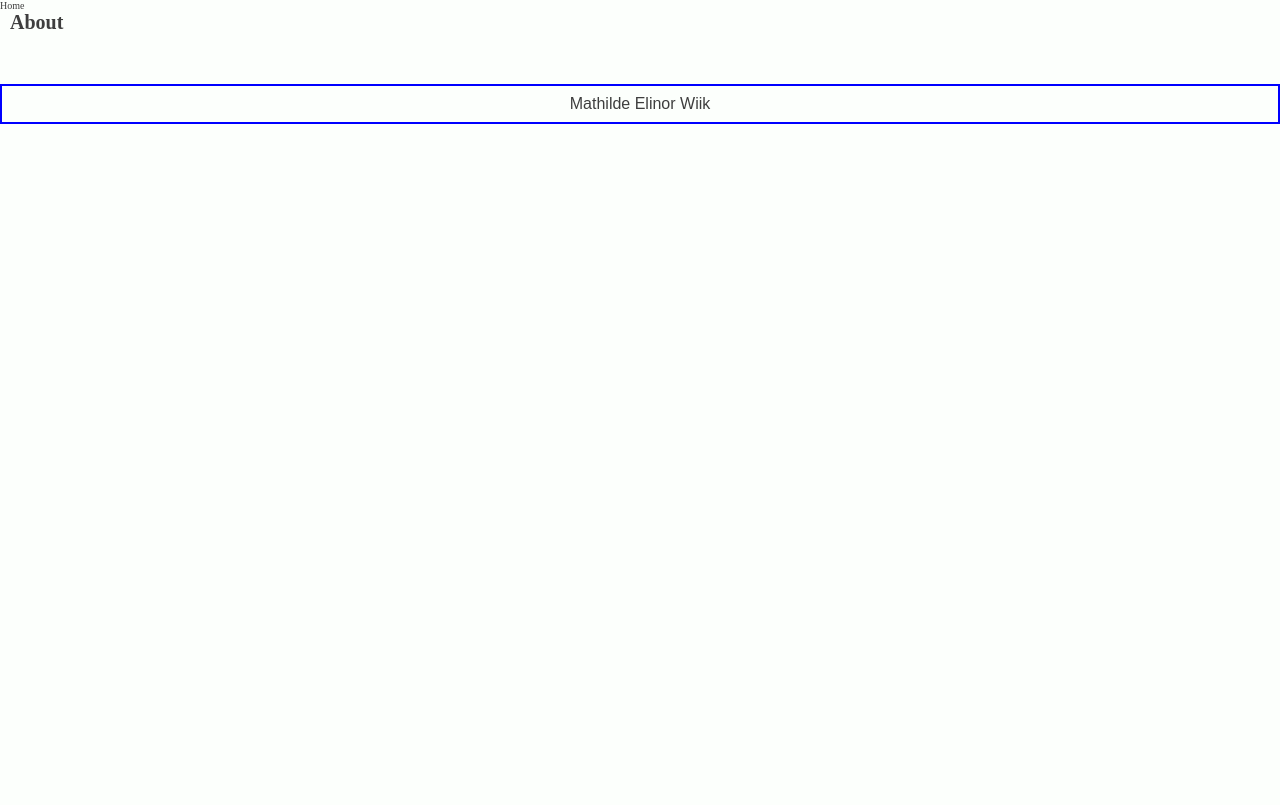
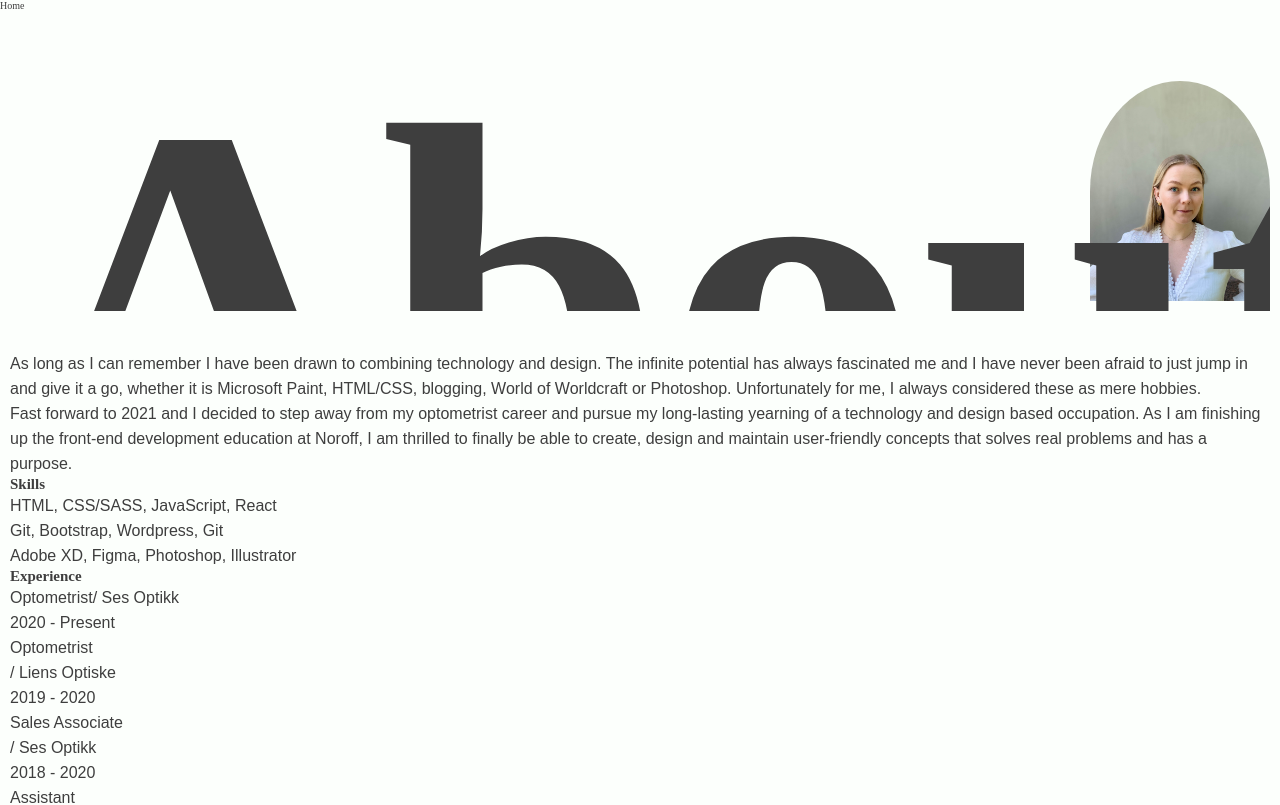
Before and after one commit to mathildeew/mathildeelinor-react, a React (Vite) app: page /about in a window 1280 px wide. Shown: the top 805 px of the page. Built offline with nearby package versions, Linux system fonts and the light colour scheme; a web font is replaced by a local one.

Commit message:
content and styles for about page

```diff
--- /dev/null
+++ b/src/components/About/AboutContainer.styles.jsx
@@ -0,0 +1,35 @@
+import styled from "styled-components";
+
+export const AboutContainer = styled.div`
+  .aboutTop {
+    height: 300px;
+    margin-bottom: 40px;
+    position: relative;
+    overflow: hidden;
+  }
+
+  h1 {
+    font-size: 40vw;
+    position: absolute;
+    z-index: 2;
+    top: 20;
+  }
+
+  .selfImg {
+    background: url("../../../public/self2.jpg");
+    height: 220px;
+    width: 180px;
+    background-size: cover;
+    background-position: top center;
+    border-top-right-radius: 50%;
+    border-top-left-radius: 50%;
+    position: absolute;
+    right: 0;
+    top: 70px;
+    z-index: 1;
+  }
+
+  .pinline {
+    display: flex;
+  }
+`;
--- a/src/components/About/index.jsx
+++ b/src/components/About/index.jsx
@@ -1,7 +1,65 @@
+import { AboutContainer } from "./AboutContainer.styles";
+
 export default function About() {
   return (
-    <>
-      <h1>About</h1>
-    </>
+    <AboutContainer>
+      <div className="aboutTop">
+        <h1>About</h1>
+        <div className="selfImg"></div>
+      </div>
+
+      <p>
+        As long as I can remember I have been drawn to combining technology and
+        design. The infinite potential has always fascinated me and I have never
+        been afraid to just jump in and give it a go, whether it is Microsoft
+        Paint, HTML/CSS, blogging, World of Worldcraft or Photoshop.
+        Unfortunately for me, I always considered these as mere hobbies.
+      </p>
+      <p>
+        Fast forward to 2021 and I decided to step away from my optometrist
+        career and pursue my long-lasting yearning of a technology and design
+        based occupation. As I am finishing up the front-end development
+        education at Noroff, I am thrilled to finally be able to create, design
+        and maintain user-friendly concepts that solves real problems and has a
+        purpose.
+      </p>
+
+      <div>
+        <h2>Skills</h2>
+        <p>HTML, CSS/SASS, JavaScript, React</p>
+        <p>Git, Bootstrap, Wordpress, Git</p>
+        <p>Adobe XD, Figma, Photoshop, Illustrator</p>
+      </div>
+
+      <div className="aboutExperience">
+        <h2>Experience</h2>
+
+        <div className="pinline">
+          <p>Optometrist</p>
+          <p>/ Ses Optikk</p>
+        </div>
+        <p>2020 - Present</p>
+
+        <p>Optometrist</p>
+        <p>/ Liens Optiske</p>
+        <p>2019 - 2020</p>
+
+        <p>Sales Associate</p>
+        <p>/ Ses Optikk</p>
+        <p>2018 - 2020</p>
+
+        <p>Assistant</p>
+        <p>/ Linden Steinerbarnehage</p>
+        <p>2014 - 2015</p>
+
+        <p>Assistant</p>
+        <p>/ Steinerbarnehagen i Bærum</p>
+        <p>2012 - 2014</p>
+      </div>
+
+      <div>
+        <h2>Education</h2>
+      </div>
+    </AboutContainer>
   );
 }
--- a/styles/GlobalStyles.jsx
+++ b/styles/GlobalStyles.jsx
@@ -53,6 +53,7 @@ export const GlobalStyle = createGlobalStyle`
     p {
         font-family: Montserrat, sans-serif;
         font-size: 1.6rem;
+        line-height: 2.5rem;
     }
 
 `;
```
Also changed, not shown: public/self2.jpg (added).
